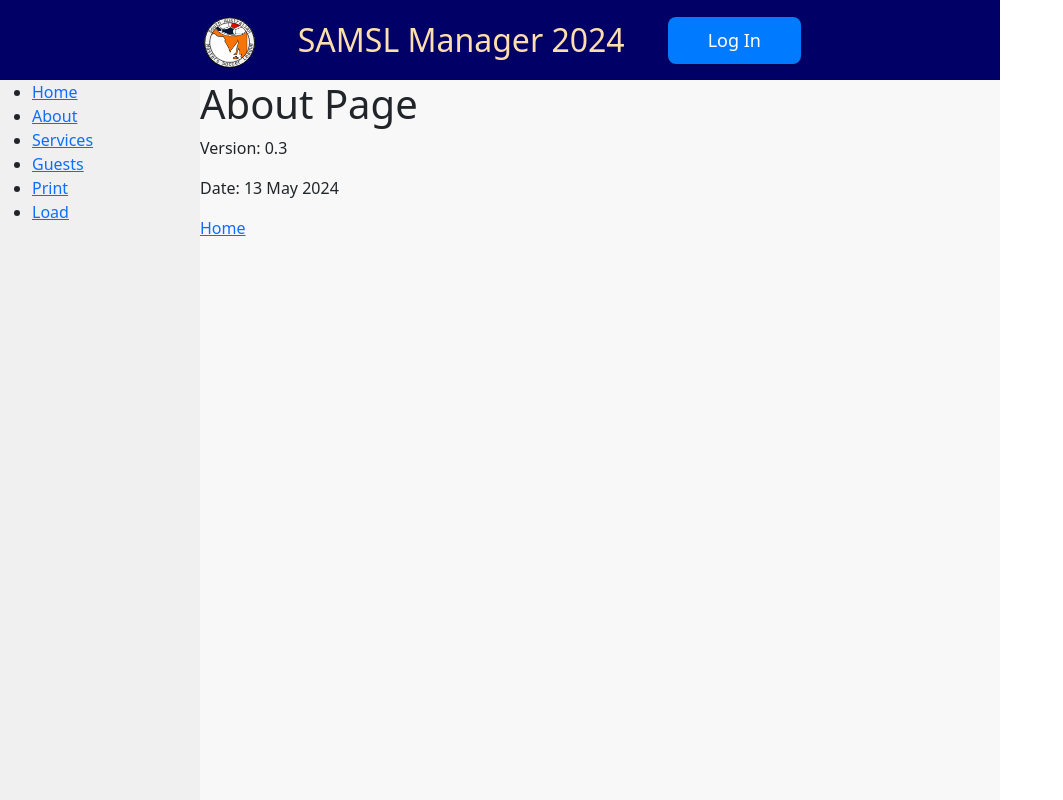
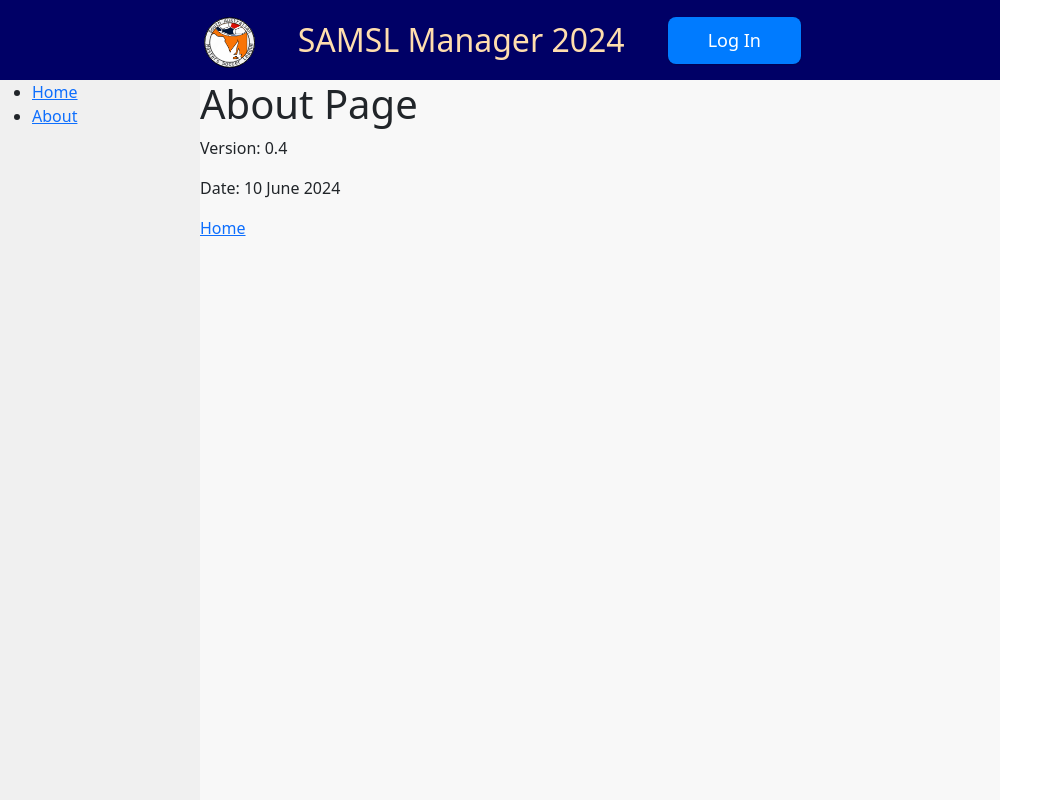
Before and after one commit to Andy-Warhurst/samsl-timesheets, a React (Create React App) app: page /about in a window 1280 px wide. Shown: the whole page, without its empty margins (0-1063 px from the left). Built offline with nearby package versions, Linux system fonts and the light colour scheme; no server answers.

Commit message:
Updated About and NavBar

```diff
--- a/src/About.js
+++ b/src/About.js
@@ -8,10 +8,10 @@ function About() {
         <div>
             <h1>About Page</h1>
             <p>
-                Version: 0.3
+                Version: 0.4
             </p>
             <p>
-                Date: 13 May 2024
+                Date: 10 June 2024
             </p>
             <Link to="/">Home</Link>
         </div>
--- a/src/NavBar.js
+++ b/src/NavBar.js
@@ -8,14 +8,14 @@ function NavBar() {
                 </li>
                 <li><NavLink to="/about" className={({isActive}) => (isActive ? 'active' : undefined)}>About</NavLink>
                 </li>
-                <li><NavLink to="/services"
-                             className={({isActive}) => (isActive ? 'active' : undefined)}>Services</NavLink></li>
-                <li><NavLink to="/guests" className={({isActive}) => (isActive ? 'active' : undefined)}>Guests</NavLink>
-                </li>
-                <li><NavLink to="/print" className={({isActive}) => (isActive ? 'active' : undefined)}>Print</NavLink>
-                </li>
-                <li><NavLink to="/loadPlayers" className={({isActive}) => (isActive ? 'active' : undefined)}>Load</NavLink>
-                </li>
+                {/*<li><NavLink to="/services"*/}
+                {/*             className={({isActive}) => (isActive ? 'active' : undefined)}>Services</NavLink></li>*/}
+                {/*<li><NavLink to="/guests" className={({isActive}) => (isActive ? 'active' : undefined)}>Guests</NavLink>*/}
+                {/*</li>*/}
+                {/*<li><NavLink to="/print" className={({isActive}) => (isActive ? 'active' : undefined)}>Print</NavLink>*/}
+                {/*</li>*/}
+                {/*<li><NavLink to="/loadPlayers" className={({isActive}) => (isActive ? 'active' : undefined)}>Load</NavLink>*/}
+                {/*</li>*/}
             </ul>
         </nav>
     );
```
